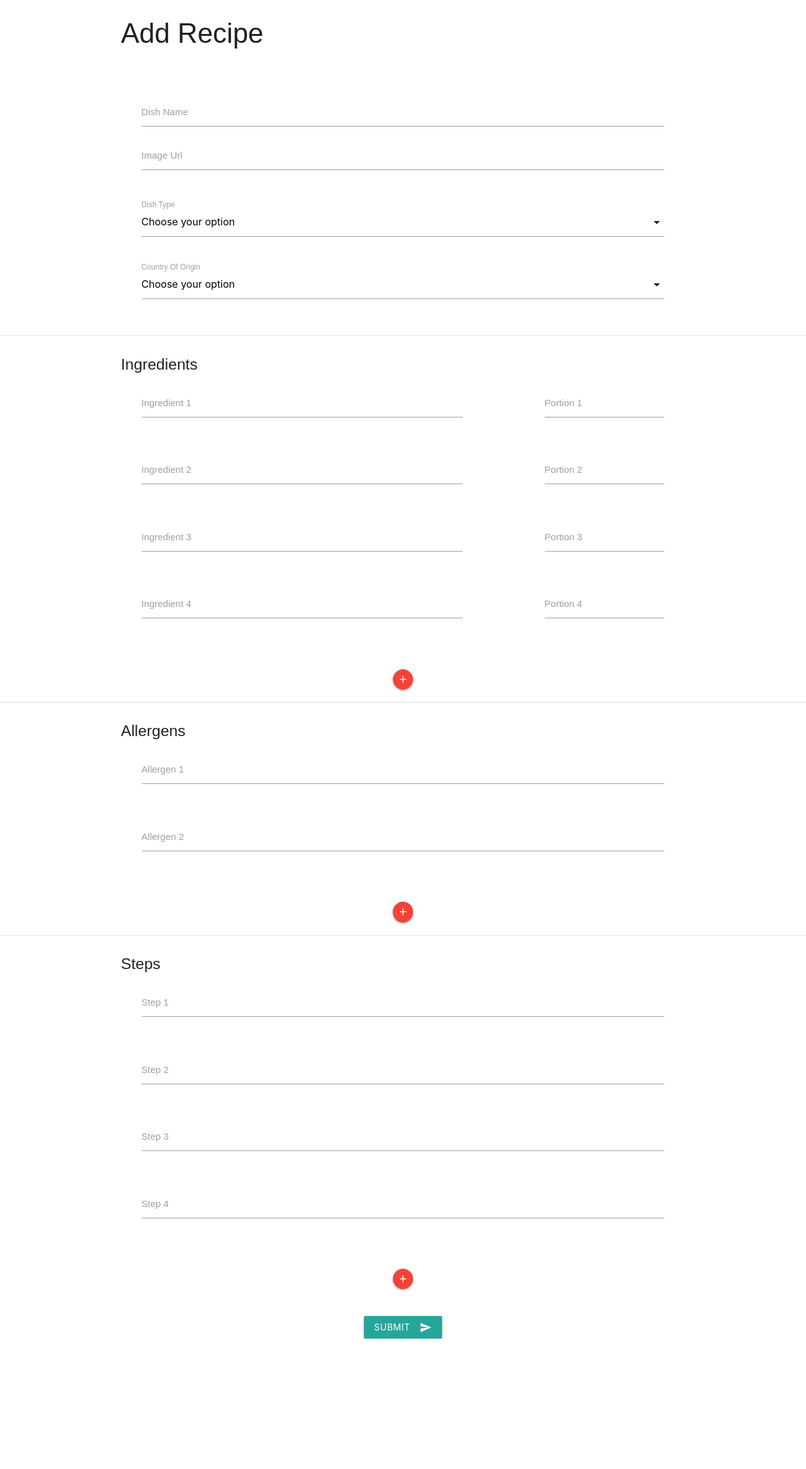
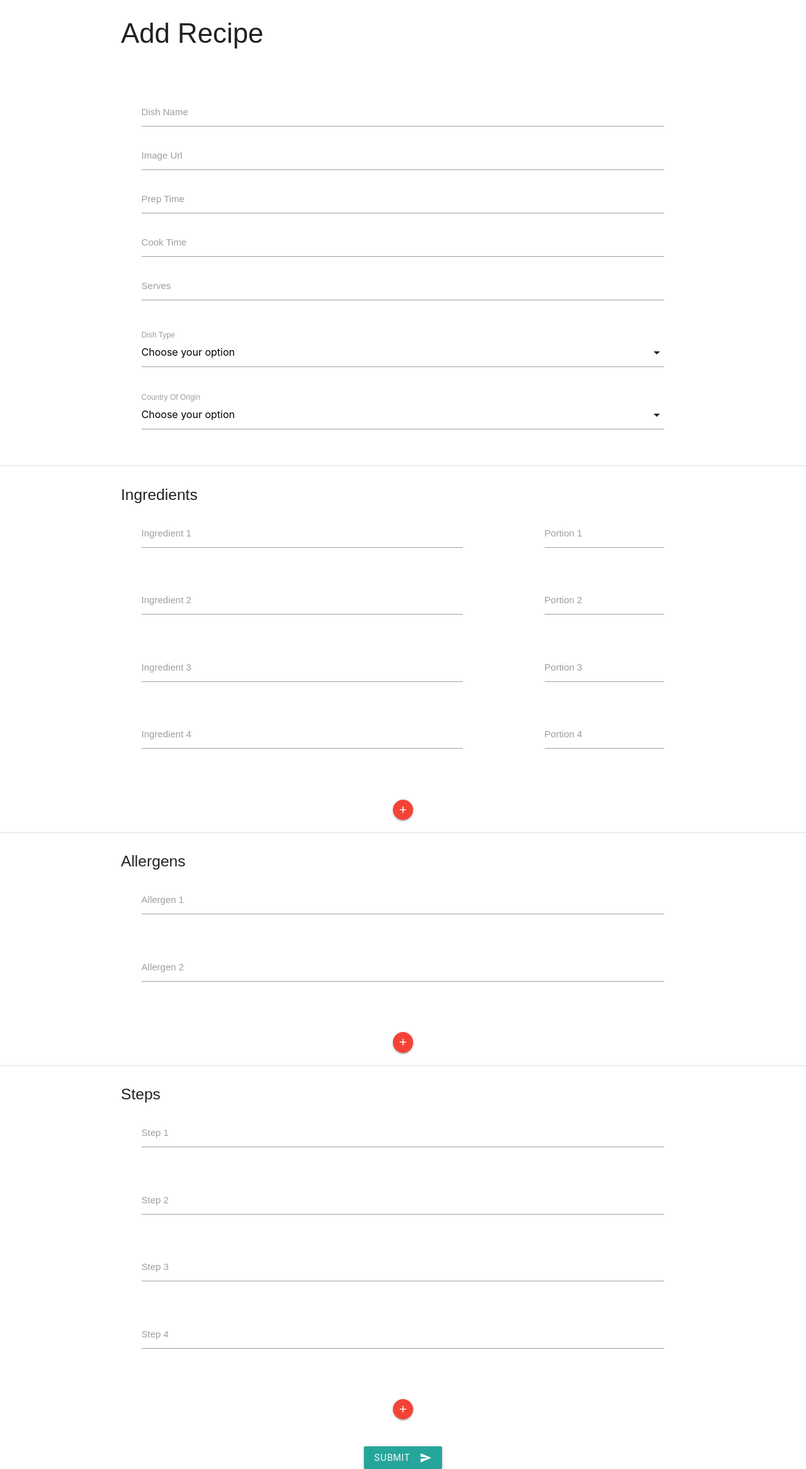
Before and after one commit to Code-Institute-Submissions/Project3-7, a Flask app: page /add_recipe in a window 1280 px wide. Shown: the whole page at 63% size. Before the commit the page ends 2126 px from the top, so only its background shows below. Run offline with Flask 2, Linux system fonts and the light colour scheme; some libraries are stand-ins or nearby versions.

Commit message:
most recipe data added to mongodb

```diff
--- a/app.py
+++ b/app.py
@@ -1,7 +1,7 @@
 import pymongo
 import os
 import json
-from flask import Flask, flash, jsonify ,render_template, redirect, request, url_for, session
+from flask import Flask, flash, jsonify ,render_template, redirect, request, url_for, session, g
 from werkzeug.security import generate_password_hash, check_password_hash
 from flask_pymongo import PyMongo
 from bson.objectid import ObjectId
@@ -54,6 +54,7 @@ def user_auth():
 		if check_password_hash(user_in_db['user_password'], form['user_password']):
 			# Log user in (add to session)
 			session['user'] = form['user_name']
+			g.golbalUser = form['user_name']
 			flash("You were logged in!")
 			print ("You were logged in!")
 			print(user_in_db['user_name'])
@@ -145,29 +146,29 @@ def add_recipe():
 def submit_recipe():
 	if request.method == 'POST':
 		form = request.form.to_dict()
+		print(form)
 		# If so try to find the user in db
 		recipe = recipes_collection.find_one({"dish_name" : form['dish_name']})
 		if recipe:
 			flash("Recipe name already taken");
 			return redirect(url_for('add_recipe'))
 		else:
-			# Hash password
-			author = session['user'];
-			#Create new user with hashed password
+		#	author = session['user'];
 			recipes_collection.insert_one(
 				{
-					'user_name': author,
+		#			'user_name': author,
 					'dish_name': form['dish_name'],
-					'type': form[''],
-					'url_image':form[''],
-					'prep_time':form[''],
-					'cook_time':form[''],
-					'serves':form[''],
-					'origin':form[''],
-					'ingredients':form[''],
-					'portion':form[''],
-					'method':form[''],
-					'allergens':form['']
+					'type': form['type'],
+					'prep_time':form['prep_time'],
+					'cook_time':form['cook_time'],
+					'serves':form['serves'],
+					'url_image':form['url_image'],
+					'origin':form['country'],
+		#			'ingredients':form[''],
+		#			'portion':form[''],
+				    'method': {'step1':form['step1'], 'step2':form['step2'], 'step3':form['step3'], 'step4':form['step4']}
+
+		#			'allergens':form['']
 				}
 			)
 			# Check if user is actualy saved
--- a/static/js/my_js.js
+++ b/static/js/my_js.js
@@ -38,7 +38,7 @@ function flashed_messages() {
               else {
                 $('#result_pass').text(data.success)
                 $('#regModal').hide()
-                loadProfilePage(user);
+                alert("You have been registered. You can now login");
                /* let profileUrl ="/profile/<"+user +">";
                 window.location.replace(profileUrl);*/
               }
--- a/templates/add_recipe.html
+++ b/templates/add_recipe.html
@@ -13,24 +13,39 @@
             </div>
 
             <div class="input-field">
-                <input id="dish_image" type="text" class="validate">
-                <label for="dish_image">Image Url</label>
+                <input id="url_image" name="url_image" type="text" class="validate">
+                <label for="url_image">Image Url</label>
+            </div>
+
+            <div class="input-field">
+                <input id="prep_time" name="prep_time" type="text" class="validate">
+                <label for="prep_time">Prep Time</label>
+            </div>
+
+            <div class="input-field">
+                <input id="cook_time" name="cook_time" type="text" class="validate">
+                <label for="cook_time">Cook time</label>
+            </div>
+
+            <div class="input-field">
+                <input id="serves" name="serves" type="text" class="validate">
+                <label for="serves">Serves</label>
             </div>
             </br>
             <div class="input-field">
-                <select>
+                <select id="type" name="type">
                 <option value="" disabled selected>Choose your option</option>
-                <option value="1">Breakfast</option>
-                <option value="2">Lunch</option>
-                <option value="3">Dinner</option>
-                <option value="1">Desert</option>
-                <option value="2">starter</option>
+                <option value="Breakfast">Breakfast</option>
+                <option value="Lunch">Lunch</option>
+                <option value="Dinner">Dinner</option>
+                <option value="Desert">Desert</option>
+                <option value="starter">starter</option>
               </select>
                 <label>Dish Type</label>
             </div>
             </br>
-            <div class="input-field" id="country" name="country">
-                <select>
+            <div class="input-field">
+                <select id="country" name="country">
                 <option value="" disabled selected>Choose your option</option>
                 <option value="Afghanistan">Afghanistan</option>
                   <option value="Åland Islands">Åland Islands</option>
@@ -369,22 +384,22 @@
         <div class="row">
             <div class="stepBox col m8 offset-m2">
                 <div class="input-field">
-                    <input id="step1" type="text" class="validate">
+                    <input id="step1" name="step1" type="text" class="validate">
                     <label for="step1">Step 1</label>
                 </div>
                 </br>
                 <div class="input-field">
-                    <input id="step2" type="text" class="validate">
+                    <input id="step2" name="step2" type="text" class="validate">
                     <label for="step2">Step 2</label>
                 </div>
                 </br>
                 <div class="input-field">
-                    <input id="step3" type="text" class="validate">
+                    <input id="step3" name="step3" type="text" class="validate">
                     <label for="step3">Step 3</label>
                 </div>
                 </br>
                 <div class="input-field">
-                    <input id="step4" type="text" class="validate">
+                    <input id="step4" name="step4" type="text" class="validate">
                     <label for="step4">Step 4</label>
                 </div>
                 </br>
--- a/templates/index.html
+++ b/templates/index.html
@@ -40,11 +40,12 @@
                     </div>
                 </div>
             </div>
+            <div id="result_pass"></div>
         <div class="center-align">
             <button class="waves-effect waves-green btn">Register</button>
             <a class="modal-close">close</a>
         </div>
-        <div id="result_pass"></div>
+
         </form>
 
     </div>
--- a/templates/profile.html
+++ b/templates/profile.html
@@ -1,7 +1,7 @@
 {% extends 'base.html' %} {% block content %}
 
 <h4>
-    Welcome {{ myuser.user_name }}
+    Welcome {{ session['user'] }}
 
 </h4>
 {% endblock %}
```
